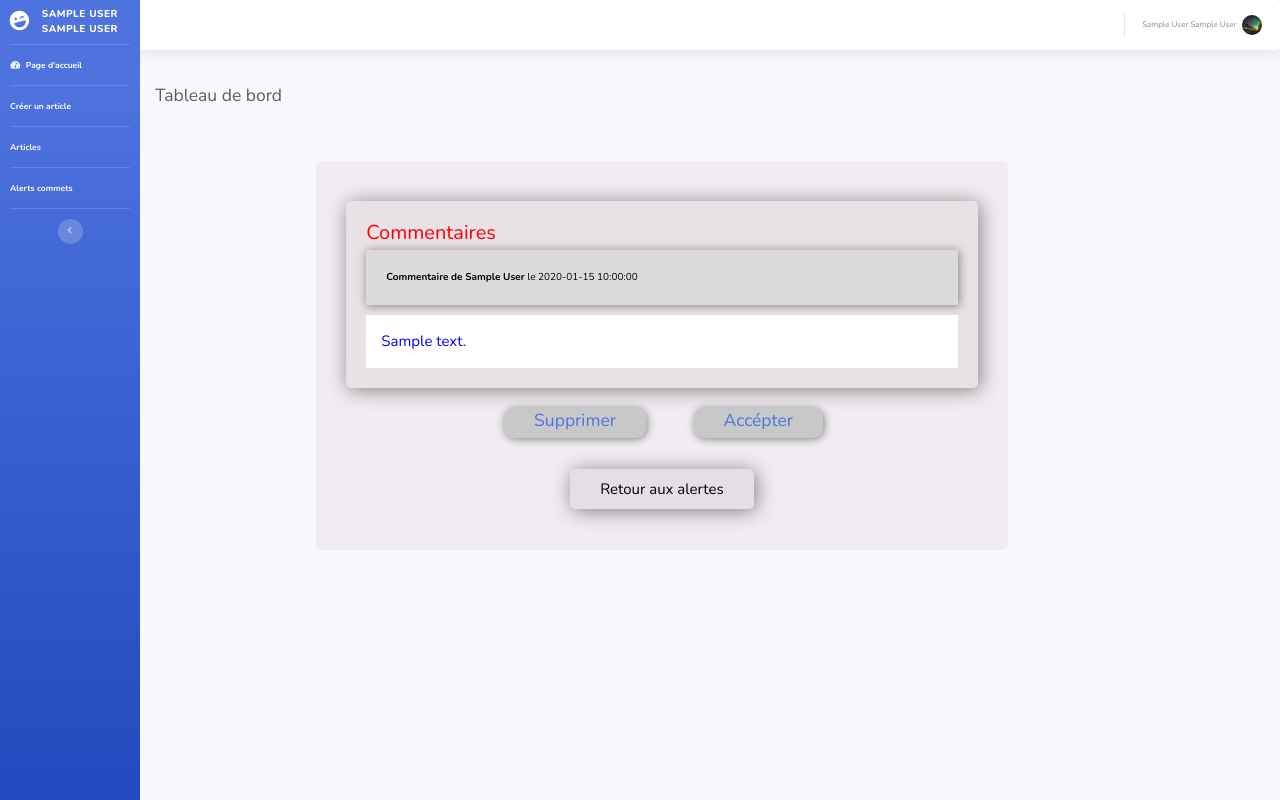
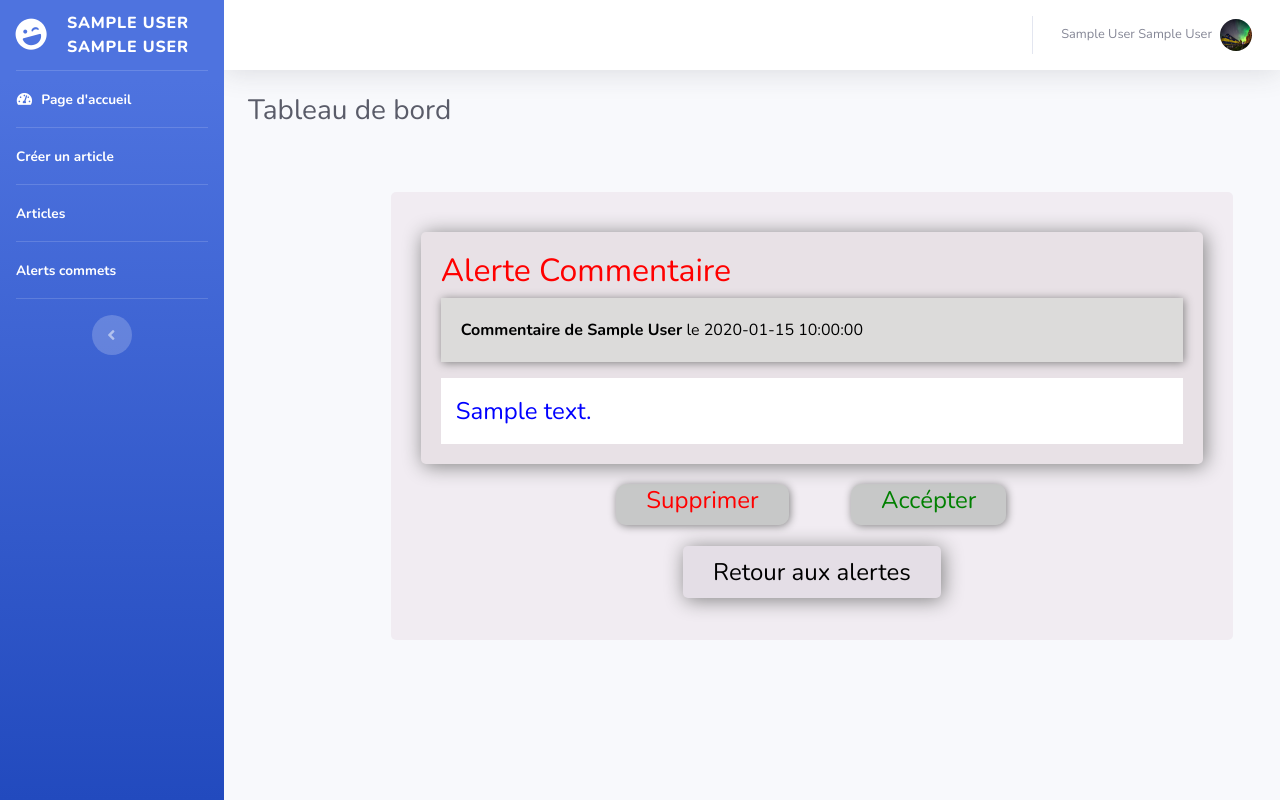
Before and after one commit to limay243/ALASKA, a PHP site: the page made by view/backend/comView.php in a window 1280 px wide. Run offline with PHP 8.4, Linux system fonts and the light colour scheme; the visitor is signed in with stand-in values (Sample User, id 1); the template is opened without the code that fills it: most values are stand-ins (such as "Sample title", 1, 10 or a date in 2020); some libraries are stand-ins or nearby versions.

Commit message:
modification des chemeins style dans template

```diff
--- a/view/backend/comView.php
+++ b/view/backend/comView.php
@@ -6,8 +6,6 @@
     <!-- Google font -->
     <link href="https://fonts.googleapis.com/css?family=Nunito+Sans:700%7CNunito:300,600" rel="stylesheet"/>
 
-    <!-- Bootstrap -->
-    <link type="text/css" rel="stylesheet" href="<?= MON_SITE ?>public/css/bootstrap.min.css"/>
 
     <!-- Font Awesome Icon -->
     <link rel="stylesheet" href="<?= MON_SITE ?>public/css/font-awesome.min.css"/>
@@ -17,20 +15,19 @@
 
 </head>
 
-<body>
     <?php ob_start(); ?>
     <div id="cadreComAdmin">
 
         <div id="singleCommentAlert">
-            <h2>Commentaires</h2>
+            <h2>Alerte Commentaire</h2>
                 <p><strong>Commentaire de <?= htmlspecialchars($comm['author']) ?></strong>
                     le <?= htmlspecialchars($comm['comment_date_fr']) ?></p>
                     <div id="commentaire"><?= htmlspecialchars($comm['comment']) ?></div>
         </div>
 
             <div id="boutons">
-                <div id="supprimer"><a href="<?= MON_SITE ?>suppComment/<?=$comm['id']?>"><h3>Supprimer</h3></a></div>
-                <div id="accepter"><a href="<?= MON_SITE ?>okComment/<?=$comm['id']?>"><h3>Accépter</h3></a></div>
+                <div id="supprimer"><a href="<?= MON_SITE ?>suppComment/<?=$comm['id']?>"><h4>Supprimer</h4></a></div>
+                <div id="accepter"><a href="<?= MON_SITE ?>okComment/<?=$comm['id']?>"><h4>Accépter</h4></a></div>
             </div>
 
         <div id="retour" style="text-align: center;"><a href="<?= MON_SITE ?>alertAdmin">Retour aux alertes</a></div>
@@ -38,5 +35,4 @@
     <?php $content = ob_get_clean(); ?>
     <?php require('view/backend/admin.php'); ?>
 
-</body>
 </html>
```
